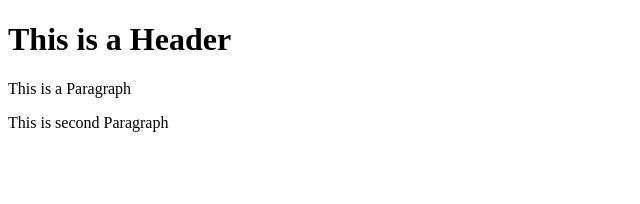
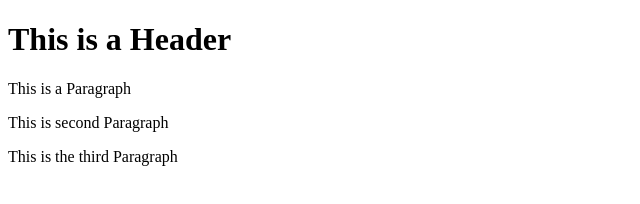
Before and after one commit to vedbhawsar/repo1, a website: page index.html in a window 1280 px wide. Shown: the whole page, without its empty margins (0-640 px from the left). Drawn offline with Linux system fonts and the light colour scheme.

Commit message:
fourth Commit

```diff
--- a/index.html
+++ b/index.html
@@ -5,5 +5,6 @@
         <h1>This is a Header</h1>
         <p>This is a Paragraph</p>
         <p>This is second Paragraph</p>
+        <p> This is the third Paragraph</p>
     </body>
 </html>
```
Also changed, not shown: package.json (added, +24 -0 lines), 1 other file.
